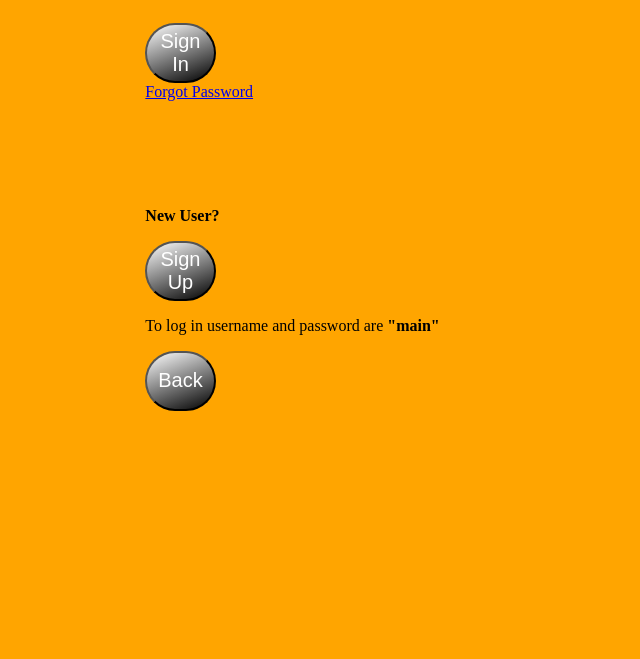
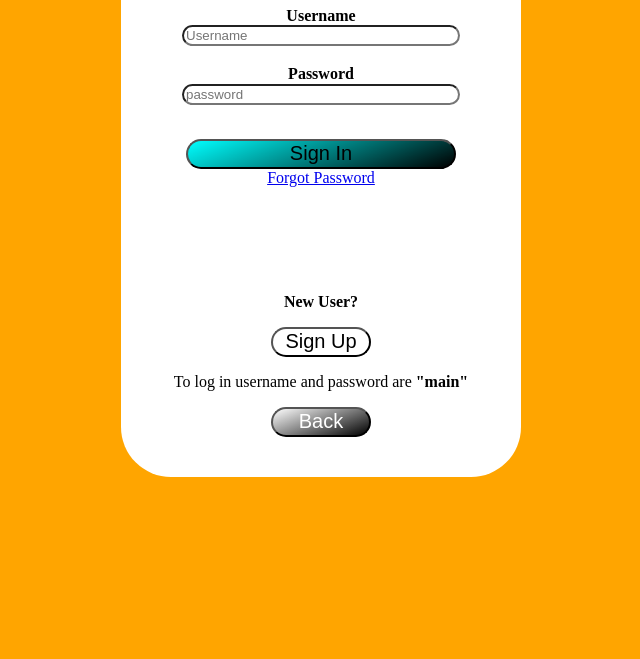
Before and after one commit to elGuapoTheMainCharacter/home-services, a plain HTML site: page login.html in a window 1280 px wide. Shown: the part 141-800 px from the top of the page, without its empty margins (319-959 px from the left). Drawn offline with Linux system fonts and the light colour scheme.

Commit message:
Update style.css

```diff
--- a/style.css
+++ b/style.css
@@ -88,11 +88,11 @@ footer{
 .companyStuff a{
   color:black;
 }
-.registeAJob{
-  width:50%;
-  background:linear-gradient(159deg, white, black);;
+.registerAJob{
+  width:40%;
+  background:linear-gradient(159deg, white, black);
   color:white;
-  height: 100px;
+  height: 60px;
   border-radius: 50px;
   font-size: 20px;
 }
@@ -100,15 +100,49 @@ footer{
   border-radius: 50px;
 }
 .goBackBtn,#signUp,#signIn{
-  width:20%;
-  background:linear-gradient(159deg, white, black);;
+  width:100px;
+  background:linear-gradient(159deg, white, black);
   color:white;
-  height: 60px;
+  height: 30px;
   border-radius: 50px;
   font-size: 20px;
-}l
-
+}
+.wholeLogin{
+  background: white;
+  border-radius: 50px;
+  height: 550px;
+  width: 400px;
+  text-align: center;
+  margin-top: 50px;
+  padding-top: 10px;
+}
+#usernameField,#passwordField{
+  border-radius: 50px;
+}
 .logInInputArea{
+  display: grid;
+  gap: 0.5px;
+  justify-content: center;
+}
+#signIn{
+  width: 270px;
+  color: black;
+  background: linear-gradient(159deg, cyan, black);
+}
+#signUp{
+  color: black;
+  background: white;
+}
+.contactFormBody{
+  display: grid;
+}
+.names{
   display: flex;
-  justify-content: center;
-  }
+  gap: 4px;
+}
+.firstName,.lastName,.fixerEmail,.fixerPhone,.reason,.problem{
+  display: grid;
+}
+textarea{
+  height: 100px;
+}
```
